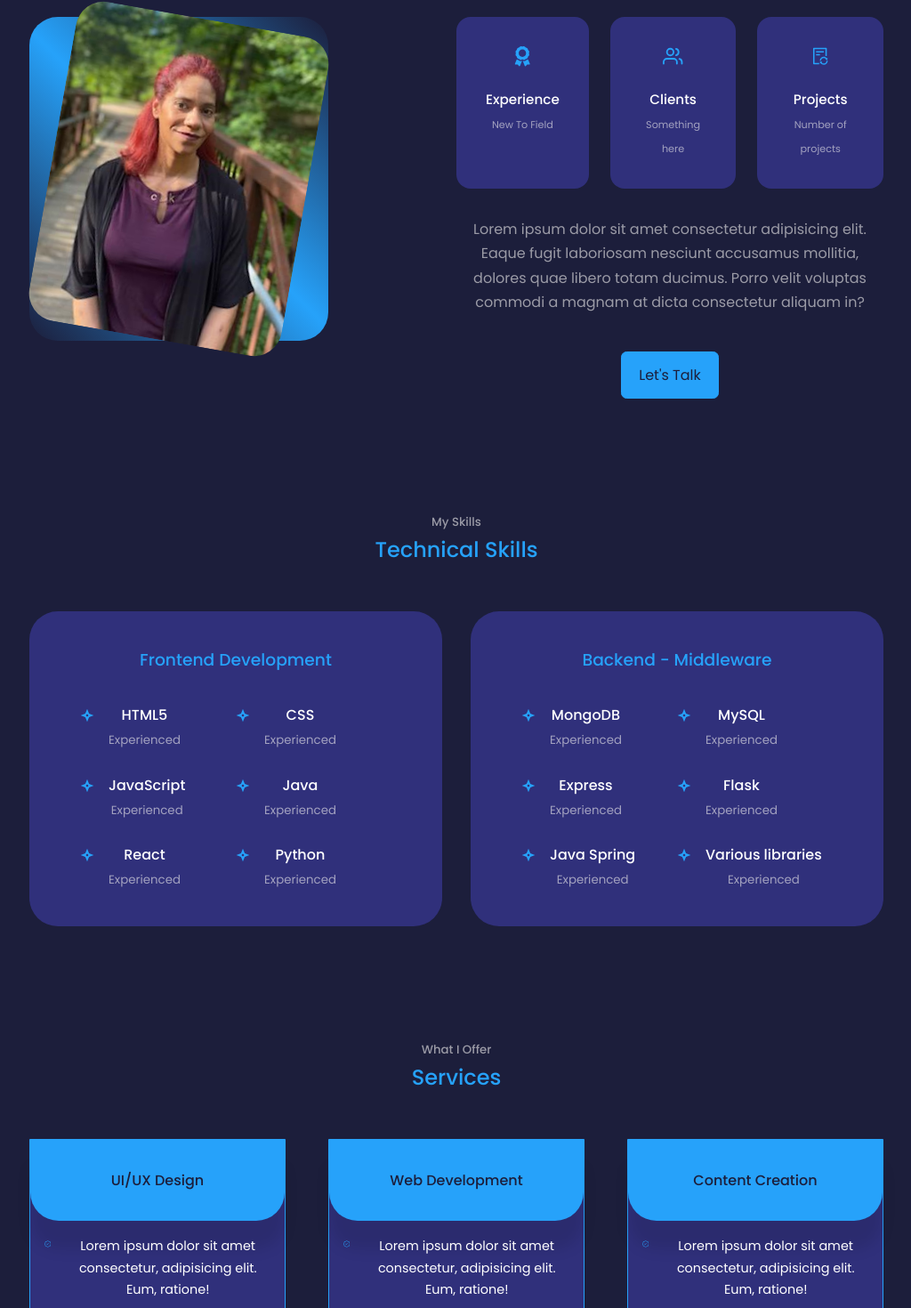
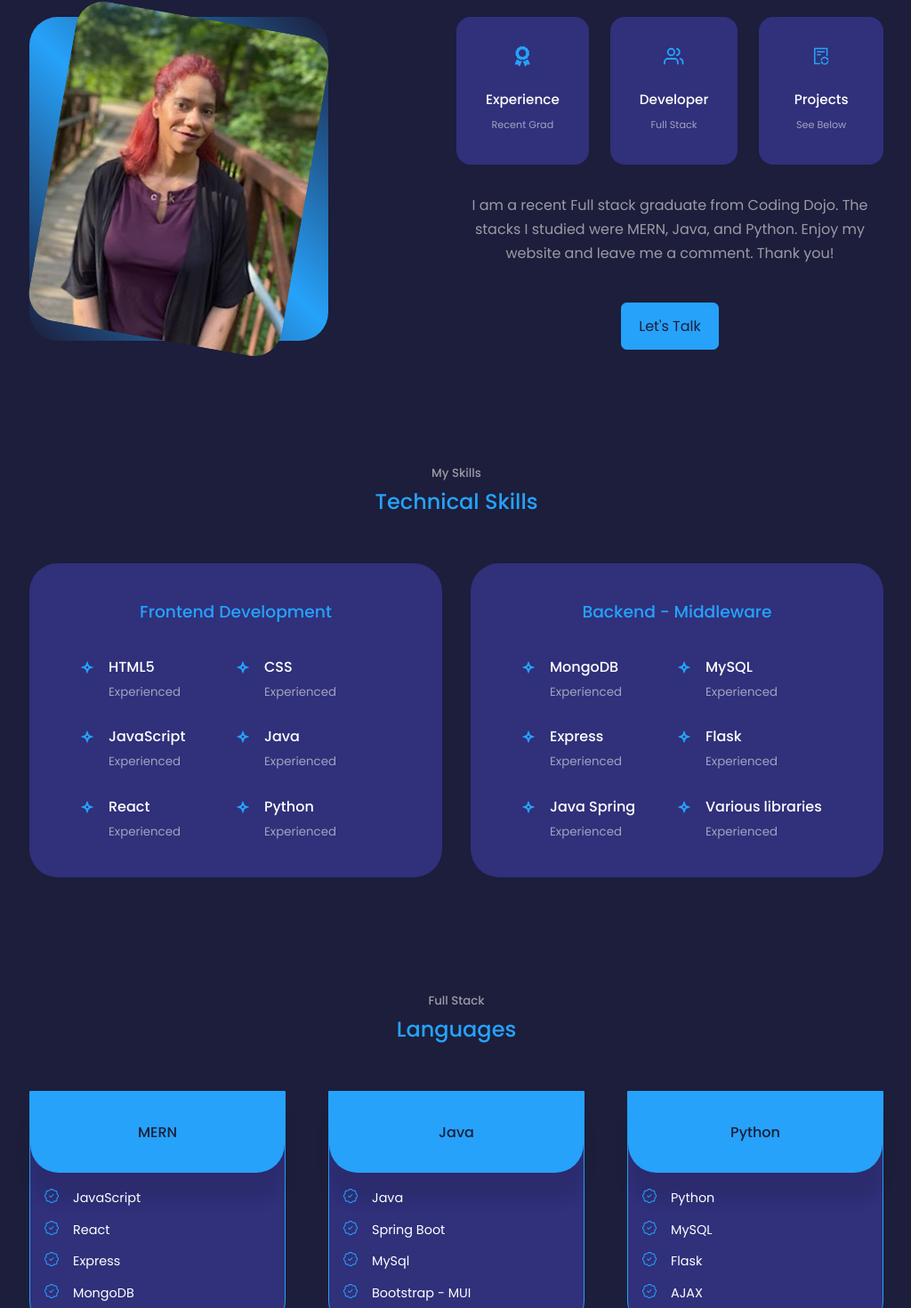
Before and after one commit to SmithV22/portfolio, a React (Create React App) app: page / in a window 1280 px wide. Shown: the part 1020-2490 px from the top of the page at 89% size, without its empty margins (127-1151 px from the left). Built offline with nearby package versions, Linux system fonts and the light colour scheme.

Commit message:
added footer

```diff
--- a/package.json
+++ b/package.json
@@ -6,6 +6,7 @@
     "@testing-library/jest-dom": "^5.16.5",
     "@testing-library/react": "^13.4.0",
     "@testing-library/user-event": "^13.5.0",
+    "emailjs-com": "^3.2.0",
     "react": "^18.2.0",
     "react-dom": "^18.2.0",
     "react-icons": "^4.7.1",
--- a/src/components/about/about.jsx
+++ b/src/components/about/about.jsx
@@ -24,20 +24,20 @@ const About = () => {
                         <article className='about__card'>
                             <FaAward className='about__icon' />
                             <h5>Experience</h5>
-                            <small>New To Field</small>
+                            <small>Recent Grad</small>
                         </article>
                         <article className='about__card'>
                             <FiUsers className='about__icon' />
-                            <h5>Clients</h5>
-                            <small>Something here</small>
+                            <h5>Developer</h5>
+                            <small>Full Stack</small>
                         </article>
                         <article className='about__card'>
                             <AiOutlineFileSync className='about__icon' />
                             <h5>Projects</h5>
-                            <small>Number of projects</small>
+                            <small>See Below</small>
                         </article>
                     </div>
-                    <p>Lorem ipsum dolor sit amet consectetur adipisicing elit. Eaque fugit laboriosam nesciunt accusamus mollitia, dolores quae libero totam ducimus. Porro velit voluptas commodi a magnam at dicta consectetur aliquam in?</p>
+                    <p>I am a recent Full stack graduate from Coding Dojo. The stacks I studied were MERN, Java, and Python. Enjoy my website and leave me a comment. Thank you! </p>
                     <a href="#contact" className="btn btn-primary">Let's Talk</a>
                 </div>
             </div>
--- a/src/components/contact/contact.jsx
+++ b/src/components/contact/contact.jsx
@@ -1,11 +1,26 @@
 
-import React from 'react' ;
-import { TfiEmail } from 'react-icons/tfi' ;
-import { TbMessageShare } from 'react-icons/tb' ;
+import React, { useRef } from 'react';
+import { TfiEmail } from 'react-icons/tfi';
+import { TbMessageShare } from 'react-icons/tb';
+import emailjs from 'emailjs-com';
 
-import './contact.css' ;
+import './contact.css';
 
 const Contact = () => {
+    const form = useRef();
+
+    const sendEmail = (e) => {
+        e.preventDefault();
+
+        emailjs.sendForm('service_azu0zlp', 'template_53ikf4l', form.current, '_RYfN4g-vsMlN55yL')
+            .then((result) => {
+                console.log(result.text);
+            }, (error) => {
+                console.log(error.text);
+            });
+            e.target.reset() ;
+    };
+
     return (
         <section id='contact'>
             <h5>Get In Touch</h5>
@@ -27,10 +42,10 @@ const Contact = () => {
                 </div>
                 <div>
 
-                    <form action="">
+                    <form ref={ form } onSubmit={ sendEmail }>
                         <input type="text" name='name' placeholder='Please Enter Your Name' required />
                         <input type="email" name='email' placeholder='Please Enter Your Email' required />
-                        <textarea name='message' rows={ 7 } required placeholder='Please Enter Your Message'/>
+                        <textarea name='message' rows={7} required placeholder='Please Enter Your Message' />
                         <button type='submit' className='btn btn-primary'>Send Message</button>
                     </form>
                 </div>
@@ -39,4 +54,4 @@ const Contact = () => {
     )
 }
 
-export default Contact ;
+export default Contact;
--- a/src/components/experience/experience.css
+++ b/src/components/experience/experience.css
@@ -29,6 +29,8 @@
     display: grid ;
     grid-template-columns: 1fr 1fr ;
     row-gap: 1.5rem ;
+    font-size: 16px ;
+    text-align: left;
 }
 
 .experience__details {
@@ -39,6 +41,7 @@
 .experience__details-icons {
     margin-top: 6px ;
     color: var(--color-primary) ;
+
 }
 
 .experience__details-icons {
--- a/src/components/footer/footer.css
+++ b/src/components/footer/footer.css
@@ -0,0 +1,15 @@
+
+footer {
+    width: 100% ;
+    font-size: 0.8rem ;
+    color: var(--color-primary) ;
+    padding-bottom: .5rem ;
+}
+
+.footer__valedictions {
+    display: flex;
+    justify-content: space-between ;
+    align-items: center ;
+    padding: 0 .5rem  1.5rem .5rem ;
+
+}
--- a/src/components/footer/footer.jsx
+++ b/src/components/footer/footer.jsx
@@ -5,10 +5,20 @@ import './footer.css' ;
 const Footer = () => {
     return (
         <section id='footer'>
+            <footer>
+                <div className='footer__valedictions'>
+                    <h3 className='thanks'>** THANK YOU FOR VISITING **</h3>
+                    <h3 className='come'>** COME AGAIN TO SEE WHAT'S NEW **</h3>
+                </div>
+                <div className="footer__copy">
+                    <small>
+                        &copy; Neia Software Design
+                    </small>
+                    <small>  All Rights Reserved</small>
+                </div>
+            </footer>
 
-            <div>footer
-                <a href="https://www.freepik.com/free-vector/wave-textures-white-background-vector_3428189.htm#query=texture%20background&position=1&from_view=keyword">Image by rawpixel.com</a> on Freepik
-            </div>
+
         </section>
     )
 }
--- a/src/components/header/cta.jsx
+++ b/src/components/header/cta.jsx
@@ -1,11 +1,11 @@
 
 import React from 'react' ;
-// import CV from CV IS WHERE YOU PUT COVER LETTER AND RESUME
+import CV from '../../assets/neiaResume.pdf'
 
 const cta = () => {
     return (
         <div className='cta'>
-            <a href="#" download className='btn'>Download CV</a>
+            <a href={ CV } download className='btn'>Download CV</a>
             <a href="#contact" className='btn btn-primary'>Chat With Me</a>
         </div>
     )
--- a/src/components/services/services.jsx
+++ b/src/components/services/services.jsx
@@ -8,65 +8,77 @@ const Services = () => {
 
     return (
         <section id='services'>
-            <h5>What I Offer</h5>
-            <h2>Services</h2>
+            <h5>Full Stack</h5>
+            <h2>Languages</h2>
             <div className=" container services__container">
                 <article className="service">
                     <div className="service__head">
-                        <h3>UI/UX Design</h3>
+                        <h3>MERN</h3>
                     </div>
                     <ul className="service__list">
                         <li>
                             <BsPatchCheck className='service__list-icon'/>
-                            <p>Lorem ipsum dolor sit amet consectetur, adipisicing elit. Eum, ratione!</p>
+                            <p>JavaScript</p>
                         </li>
                         <li>
                             <BsPatchCheck className='service__list-icon'/>
-                            <p>Lorem ipsum dolor sit amet consectetur, adipisicing elit. Eum, ratione!</p>
+                            <p>React</p>
                         </li>
                         <li>
                             <BsPatchCheck className='service__list-icon'/>
-                            <p>Lorem ipsum dolor sit amet consectetur, adipisicing elit. Eum, ratione!</p>
+                            <p>Express</p>
+                        </li>
+                        <li>
+                            <BsPatchCheck className='service__list-icon'/>
+                            <p>MongoDB</p>
                         </li>
 
                     </ul>
                 </article>
                 <article className="service">
                     <div className="service__head">
-                        <h3>Web Development</h3>
+                        <h3>Java</h3>
                     </div>
                     <ul className="service__list">
                         <li>
                             <BsPatchCheck className='service__list-icon'/>
-                            <p>Lorem ipsum dolor sit amet consectetur, adipisicing elit. Eum, ratione!</p>
+                            <p>Java</p>
                         </li>
                         <li>
                             <BsPatchCheck className='service__list-icon'/>
-                            <p>Lorem ipsum dolor sit amet consectetur, adipisicing elit. Eum, ratione!</p>
+                            <p>Spring Boot</p>
                         </li>
                         <li>
                             <BsPatchCheck className='service__list-icon'/>
-                            <p>Lorem ipsum dolor sit amet consectetur, adipisicing elit. Eum, ratione!</p>
+                            <p>MySql</p>
+                        </li>
+                        <li>
+                            <BsPatchCheck className='service__list-icon'/>
+                            <p>Bootstrap - MUI</p>
                         </li>
 
                     </ul>
                 </article>
                 <article className="service">
                     <div className="service__head">
-                        <h3>Content Creation</h3>
+                        <h3>Python</h3>
                     </div>
                     <ul className="service__list">
                         <li>
                             <BsPatchCheck className='service__list-icon'/>
-                            <p>Lorem ipsum dolor sit amet consectetur, adipisicing elit. Eum, ratione!</p>
+                            <p>Python</p>
                         </li>
                         <li>
                             <BsPatchCheck className='service__list-icon'/>
-                            <p>Lorem ipsum dolor sit amet consectetur, adipisicing elit. Eum, ratione!</p>
+                            <p>MySQL</p>
                         </li>
                         <li>
                             <BsPatchCheck className='service__list-icon'/>
-                            <p>Lorem ipsum dolor sit amet consectetur, adipisicing elit. Eum, ratione!</p>
+                            <p>Flask</p>
+                        </li>
+                        <li>
+                            <BsPatchCheck className='service__list-icon'/>
+                            <p>AJAX</p>
                         </li>
 
                     </ul>
```
Also changed, not shown: 2 other files (tests, documents, lock files or other folders).
